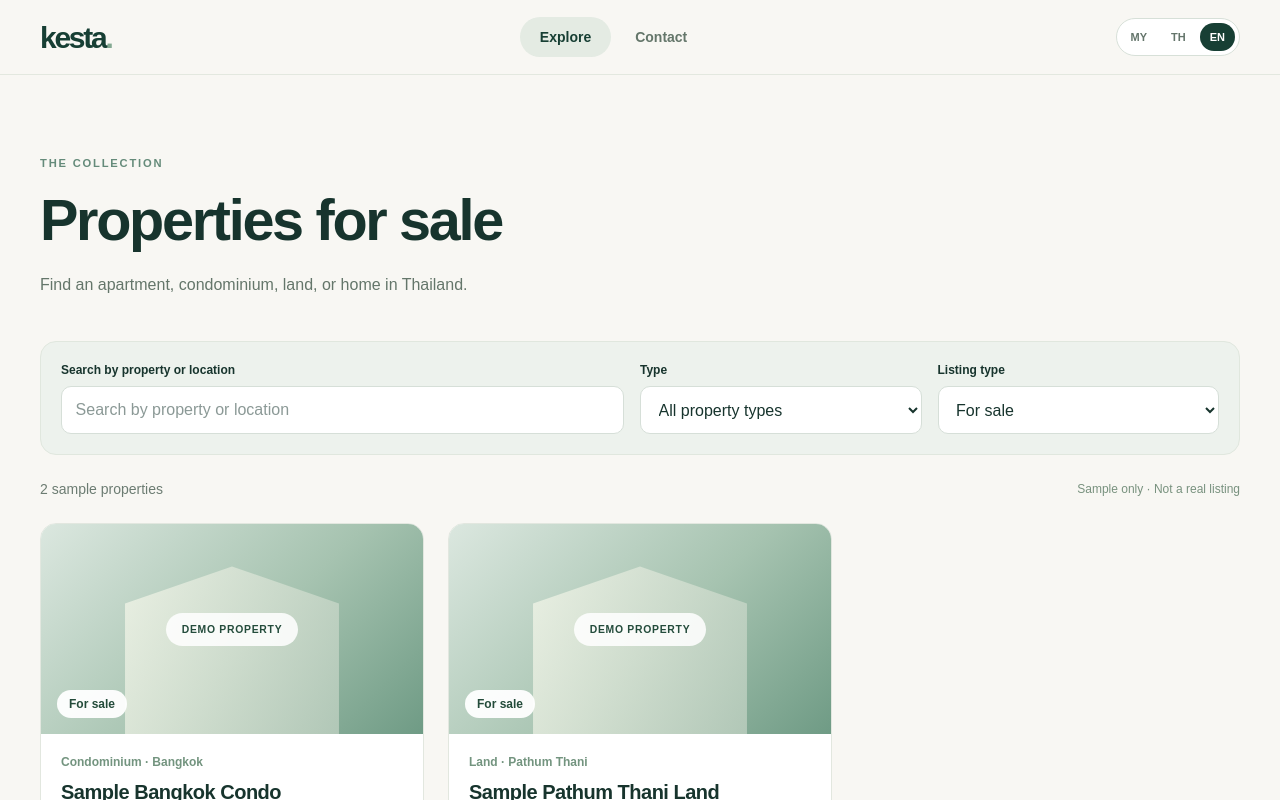
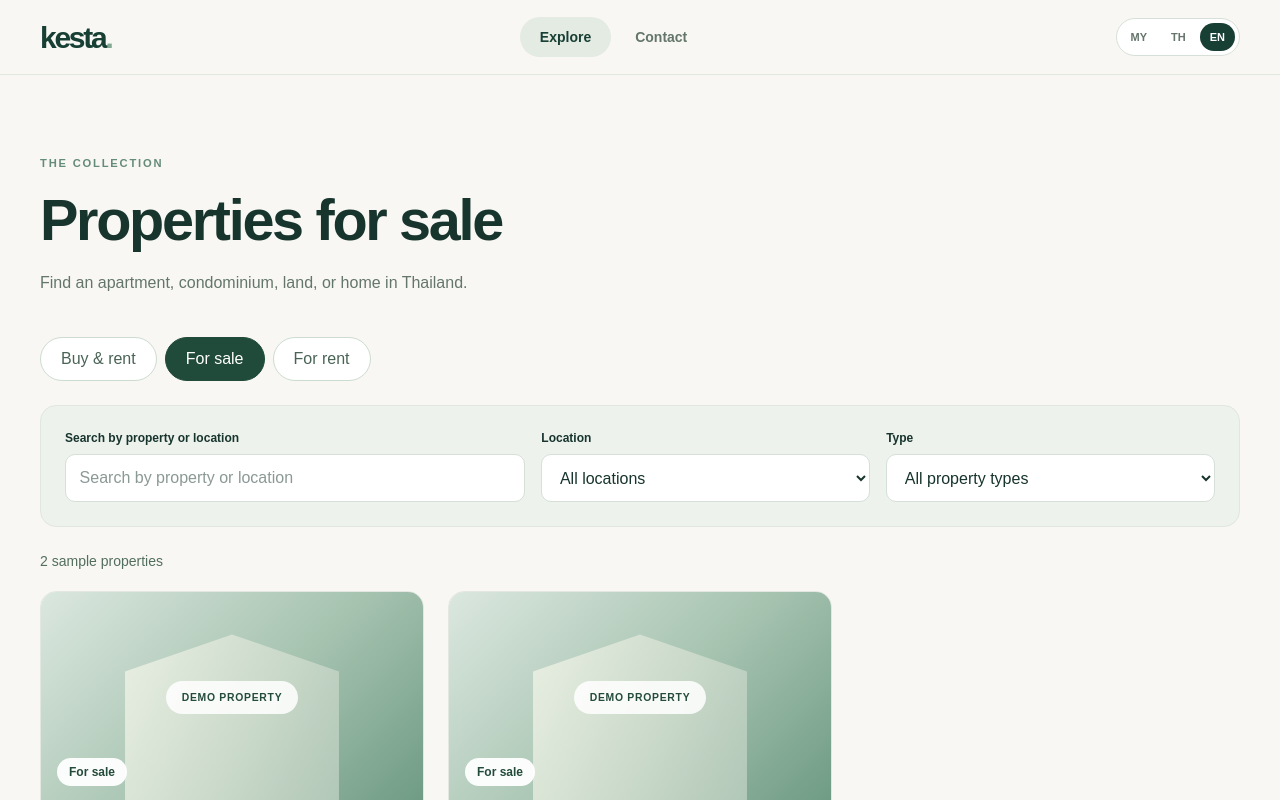
Before and after one commit to firmeen/K-estate, a Next.js app: page /en/buy in a window 1280 px wide. Shown: the top 800 px of the page. Built offline with nearby package versions, Linux system fonts and the light colour scheme.

Commit message:
feat(ux): streamline property filters and highlight location and area details

```diff
--- a/src/components/properties/property-explorer.tsx
+++ b/src/components/properties/property-explorer.tsx
@@ -6,61 +6,95 @@ import { getDictionary } from "@/i18n/dictionaries";
 import type { ListingMode, Property, PropertyType } from "@/types/property";
 import { PropertyCard } from "./property-card";
 
+type FilterValue = ListingMode | "all";
+
 export function PropertyExplorer({ locale, properties, initialMode = "all" }: {
   locale: Locale;
   properties: Property[];
-  initialMode?: ListingMode | "all";
+  initialMode?: FilterValue;
 }) {
   const t = getDictionary(locale);
   const [search, setSearch] = useState("");
-  const [mode, setMode] = useState<ListingMode | "all">(initialMode);
+  const [mode, setMode] = useState<FilterValue>(initialMode);
   const [type, setType] = useState<PropertyType | "all">("all");
+  const [province, setProvince] = useState("all");
+
+  const provinces = useMemo(() => {
+    const names = new Map<string,string>();
+    for (const property of properties) names.set(property.provinceCode, property.location[locale]);
+    return [...names.entries()].sort((a,b) => a[1].localeCompare(b[1]));
+  }, [properties,locale]);
+
   const filtered = useMemo(() => {
     const query = search.trim().toLocaleLowerCase();
-    return properties.filter((property) =>
+    return properties.filter(property =>
       (mode === "all" || property.listingMode === mode) &&
       (type === "all" || property.type === type) &&
-      (!query || [property.title[locale], property.location[locale], property.description[locale]]
-        .some((value) => value.toLocaleLowerCase().includes(query)))
+      (province === "all" || property.provinceCode === province) &&
+      (!query || [property.title[locale],property.location[locale],property.description[locale]]
+        .some(value => value.toLocaleLowerCase().includes(query)))
     );
-  }, [search, mode, type, properties, locale]);
+  }, [search,mode,type,province,properties,locale]);
 
-  const heading = initialMode === "sale" ? t.catalog.buyTitle : initialMode === "rent" ? t.catalog.rentTitle : t.catalog.title;
-  return (
-    <div className="container-width py-14 md:py-20">
-      <p className="eyebrow">{t.catalog.eyebrow}</p>
-      <h1 className="page-heading mt-4 max-w-3xl">{heading}</h1>
-      <p className="mt-5 max-w-2xl text-[#64766a]">{t.catalog.description}</p>
+  const changed = search !== "" || mode !== initialMode || type !== "all" || province !== "all";
+  function reset() { setSearch(""); setMode(initialMode); setType("all"); setProvince("all"); }
+  const title = initialMode === "sale" ? t.catalog.buyTitle : initialMode === "rent" ? t.catalog.rentTitle : t.catalog.title;
 
-      <div className="mt-11 grid gap-4 rounded-2xl border border-[#e0e7de] bg-[#edf2ed] p-5 md:grid-cols-[2fr_1fr_1fr]">
+  return <div className="container-width py-12 md:py-20">
+    <p className="eyebrow">{t.catalog.eyebrow}</p>
+    <h1 className="page-heading mt-4 max-w-3xl">{title}</h1>
+    <p className="mt-4 max-w-2xl leading-7 text-[#64766a]">{t.catalog.description}</p>
+
+    <section aria-label={t.catalog.mode} className="mt-10">
+      <div className="flex max-w-full flex-wrap items-center gap-2">
+        {([
+          { value:"all", label:t.catalog.allModes },
+          { value:"sale", label:t.common.sale },
+          { value:"rent", label:t.common.rent },
+        ] as const).map(option => (
+          <button key={option.value} type="button" aria-pressed={mode === option.value}
+            onClick={() => setMode(option.value)}
+            className={`min-h-11 rounded-full border px-5 py-2 text-sm font-semibold transition-colors focus-visible:outline-2 focus-visible:outline-offset-2 focus-visible:outline-[#55856c] ${mode === option.value ? "border-[#204a39] bg-[#204a39] text-white" : "border-[#cddcd0] bg-white text-[#496356] hover:bg-[#edf3ed]"}`}>
+            {option.label}
+          </button>
+        ))}
+      </div>
+    </section>
+
+    <section aria-label={t.catalog.search} className="mt-6 rounded-2xl border border-[#e0e7de] bg-[#edf2ed] p-4 md:p-6">
+      <div className="grid gap-4 md:grid-cols-2 lg:grid-cols-[1.4fr_1fr_1fr]">
         <label className="block">
           <span className="mb-2 block text-xs font-semibold">{t.catalog.search}</span>
-          <input className="input-field" type="search" placeholder={t.catalog.search} value={search} onChange={(event) => setSearch(event.target.value)} />
+          <input className="input-field" type="search" placeholder={t.catalog.search}
+            value={search} onChange={event=>setSearch(event.target.value)} />
+        </label>
+        <label className="block">
+          <span className="mb-2 block text-xs font-semibold">{t.catalog.location}</span>
+          <select className="input-field" value={province} onChange={event=>setProvince(event.target.value)}>
+            <option value="all">{t.catalog.allLocations}</option>
+            {provinces.map(([code,name])=><option key={code} value={code}>{name}</option>)}
+          </select>
         </label>
         <label className="block">
           <span className="mb-2 block text-xs font-semibold">{t.catalog.type}</span>
-          <select className="input-field" value={type} onChange={(event) => setType(event.target.value as PropertyType | "all")}>
+          <select className="input-field" value={type} onChange={event=>setType(event.target.value as PropertyType | "all")}>
             <option value="all">{t.catalog.allTypes}</option>
-            {(["condo", "apartment", "land", "house"] as const).map((value) => <option key={value} value={value}>{t.types[value]}</option>)}
-          </select>
-        </label>
-        <label className="block">
-          <span className="mb-2 block text-xs font-semibold">{t.catalog.mode}</span>
-          <select className="input-field" value={mode} onChange={(event) => setMode(event.target.value as ListingMode | "all")}>
-            <option value="all">{t.catalog.allModes}</option>
-            <option value="sale">{t.common.sale}</option>
-            <option value="rent">{t.common.rent}</option>
+            {(["condo","apartment","land","house"] as const).map(value => <option key={value} value={value}>{t.types[value]}</option>)}
           </select>
         </label>
       </div>
+    </section>
 
-      <div className="mt-6 flex items-center justify-between gap-4">
-        <p className="text-sm text-[#6c7c72]">{filtered.length} {t.catalog.results}</p>
-        <p className="text-xs text-[#78917e]">{t.common.demo}</p>
+    <div className="mt-6 flex flex-wrap items-center justify-between gap-3">
+      <p aria-live="polite" className="text-sm font-medium text-[#526e5d]">{filtered.length} {t.catalog.results}</p>
+      {changed && <button type="button" onClick={reset} className="min-h-11 rounded-full border border-[#bfcfbe] bg-white px-4 text-sm font-medium text-[#376849] hover:bg-[#eef3eb]">{t.catalog.clearFilters}</button>}
+    </div>
+
+    {filtered.length > 0
+      ? <div className="mt-5 grid gap-6 md:grid-cols-2 lg:grid-cols-3">
+        {filtered.map(property => <PropertyCard key={property.id} property={property} locale={locale}/>)}
       </div>
-      {filtered.length > 0
-        ? <div className="mt-6 grid gap-6 md:grid-cols-2 lg:grid-cols-3">{filtered.map((property) => <PropertyCard key={property.id} property={property} locale={locale}/>)}</div>
-        : <div className="mt-6 rounded-2xl border border-dashed border-[#c4d3c7] bg-white px-6 py-20 text-center text-[#647669]">{t.catalog.empty}</div>}
-    </div>
-  );
+      : <div className="mt-5 rounded-2xl border border-dashed border-[#c4d3c7] bg-white px-6 py-20 text-center text-[#647669]">{t.catalog.empty}</div>}
+    <p className="mt-7 text-xs text-[#78917e]">{t.common.demo}</p>
+  </div>;
 }
--- a/src/i18n/dictionaries.ts
+++ b/src/i18n/dictionaries.ts
@@ -5,7 +5,7 @@ export const dictionaries = {
     nav: { explore: "Explore", buy: "Buy", rent: "Rent", about: "Our story", contact: "Contact" },
     common: { viewAll: "Explore properties", viewDetails: "View details", getInTouch: "Contact owner", thailand: "Thailand", demo: "Sample only · Not a real listing", back: "Back to properties", bedrooms: "Beds", bathrooms: "Baths", area: "Area", perMonth: "/ month", sale: "For sale", rent: "For rent" },
     home: { eyebrow: "A PLACE TO BEGIN", title: "Find your place in Thailand.", description: "Explore properties for sale and rent, directly from a single property owner. Thoughtful spaces, clearly presented.", explore: "Browse properties", rent: "Explore rentals", sectionEyebrow: "THE COLLECTION", sectionTitle: "Spaces worth exploring", sectionDescription: "A preview of how your properties will be presented. All listings below are fictional examples.", promiseTitle: "A simpler way to find a place", promiseText: "Clear details. Easy discovery. A direct connection with the owner." },
-    catalog: { eyebrow: "THE COLLECTION", title: "Explore properties", buyTitle: "Properties for sale", rentTitle: "Properties for rent", description: "Find an apartment, condominium, land, or home in Thailand.", search: "Search by property or location", allTypes: "All property types", allModes: "Buy & rent", results: "sample properties", empty: "No matching sample properties. Try different filters.", type: "Type", mode: "Listing type" },
+    catalog: { eyebrow: "THE COLLECTION", title: "Explore properties", buyTitle: "Properties for sale", rentTitle: "Properties for rent", description: "Find an apartment, condominium, land, or home in Thailand.", search: "Search by property or location", allTypes: "All property types", allModes: "Buy & rent", results: "sample properties", location: "Location", allLocations: "All locations", clearFilters: "Clear filters", empty: "No matching sample properties. Try different filters.", type: "Type", mode: "Listing type" },
     detail: { overview: "Property overview", features: "At a glance", notice: "This is a fictional demonstration listing. No property is available for sale or rent through this preview.", inquiry: "Contact details will be published after the owner confirms them." },
     about: { eyebrow: "ABOUT KESTA", title: "More personal than a marketplace.", text: "KESTA is being built as a dedicated website for one property owner in Thailand, making it easier for Myanmar customers to explore sale and rental opportunities directly.", note: "Owner profile and verified business information will appear here when provided." },
     contact: { eyebrow: "LET'S CONNECT", title: "The right place starts with a conversation.", text: "Direct owner contact information and supported messaging channels will be added after verification.", note: "Contact links are not active yet. No phone number or messaging account has been invented." },
@@ -16,7 +16,7 @@ export const dictionaries = {
     nav: { explore: "อสังหาริมทรัพย์", buy: "ซื้อ", rent: "เช่า", about: "เกี่ยวกับเรา", contact: "ติดต่อ" },
     common: { viewAll: "ดูอสังหาริมทรัพย์", viewDetails: "ดูรายละเอียด", getInTouch: "ติดต่อเจ้าของ", thailand: "ประเทศไทย", demo: "ตัวอย่างเท่านั้น · ไม่ใช่ประกาศจริง", back: "กลับไปรายการทรัพย์", bedrooms: "ห้องนอน", bathrooms: "ห้องน้ำ", area: "พื้นที่", perMonth: "/ เดือน", sale: "ขาย", rent: "ให้เช่า" },
     home: { eyebrow: "เริ่มต้นค้นหาที่ของคุณ", title: "ค้นหาพื้นที่ของคุณในประเทศไทย", description: "ดูอสังหาริมทรัพย์สำหรับซื้อหรือเช่าจากเจ้าของโดยตรง ข้อมูลชัดเจน ค้นหาได้ง่าย", explore: "ดูรายการทรัพย์", rent: "ดูทรัพย์ให้เช่า", sectionEyebrow: "รายการอสังหาริมทรัพย์", sectionTitle: "พื้นที่ที่น่าสนใจ", sectionDescription: "ตัวอย่างหน้าตาประกาศที่จะใช้จริง รายการต่อไปนี้เป็นข้อมูลสมมติทั้งหมด", promiseTitle: "ค้นหาทรัพย์ได้ง่ายกว่า", promiseText: "รายละเอียดชัดเจน ค้นหาสะดวก ติดต่อเจ้าของโดยตรง" },
-    catalog: { eyebrow: "รายการอสังหาริมทรัพย์", title: "ค้นหาอสังหาริมทรัพย์", buyTitle: "ทรัพย์สำหรับขาย", rentTitle: "ทรัพย์สำหรับเช่า", description: "เลือกดูคอนโด อพาร์ตเมนต์ ที่ดิน และบ้านในประเทศไทย", search: "ค้นหาชื่อทรัพย์หรือทำเล", allTypes: "ทุกประเภท", allModes: "ซื้อและเช่า", results: "รายการตัวอย่าง", empty: "ไม่พบรายการตัวอย่างตามเงื่อนไข ลองเปลี่ยนตัวกรอง", type: "ประเภททรัพย์", mode: "ประเภทประกาศ" },
+    catalog: { eyebrow: "รายการอสังหาริมทรัพย์", title: "ค้นหาอสังหาริมทรัพย์", buyTitle: "ทรัพย์สำหรับขาย", rentTitle: "ทรัพย์สำหรับเช่า", description: "เลือกดูคอนโด อพาร์ตเมนต์ ที่ดิน และบ้านในประเทศไทย", search: "ค้นหาชื่อทรัพย์หรือทำเล", allTypes: "ทุกประเภท", allModes: "ซื้อและเช่า", results: "รายการตัวอย่าง", location: "จังหวัด / ทำเล", allLocations: "ทุกพื้นที่", clearFilters: "ล้างตัวกรอง", empty: "ไม่พบรายการตัวอย่างตามเงื่อนไข ลองเปลี่ยนตัวกรอง", type: "ประเภททรัพย์", mode: "ประเภทประกาศ" },
     detail: { overview: "รายละเอียดทรัพย์", features: "ข้อมูลเบื้องต้น", notice: "ประกาศนี้เป็นข้อมูลสมมติสำหรับสาธิต ยังไม่มีอสังหาริมทรัพย์ที่เปิดขายหรือเช่าผ่านหน้านี้", inquiry: "จะแสดงช่องทางติดต่อเมื่อเจ้าของยืนยันข้อมูลแล้ว" },
     about: { eyebrow: "เกี่ยวกับ KESTA", title: "เว็บไซต์ส่วนตัว ไม่ใช่ตลาดรวมประกาศ", text: "KESTA กำลังพัฒนาเป็นเว็บไซต์อสังหาริมทรัพย์ของเจ้าของรายเดียวในประเทศไทย เพื่อให้ลูกค้าชาวเมียนมาค้นหาทรัพย์ขายและเช่าได้โดยตรง", note: "จะเพิ่มข้อมูลเจ้าของและธุรกิจที่ตรวจสอบแล้วภายหลัง" },
     contact: { eyebrow: "ติดต่อเรา", title: "พื้นที่ที่ใช่ เริ่มต้นจากการพูดคุย", text: "ช่องทางติดต่อเจ้าของและแอปส่งข้อความจะเพิ่มหลังตรวจสอบข้อมูล", note: "ขณะนี้ยังไม่มีข้อมูลโทรศัพท์หรือบัญชีติดต่อที่ยืนยันแล้ว" },
@@ -27,7 +27,7 @@ export const dictionaries = {
     nav: { explore: "အိမ်ခြံမြေများ", buy: "ဝယ်ရန်", rent: "ငှားရန်", about: "ကျွန်ုပ်တို့အကြောင်း", contact: "ဆက်သွယ်ရန်" },
     common: { viewAll: "အိမ်ခြံမြေများကြည့်ရန်", viewDetails: "အသေးစိတ်ကြည့်ရန်", getInTouch: "ပိုင်ရှင်ကို ဆက်သွယ်ရန်", thailand: "ထိုင်းနိုင်ငံ", demo: "နမူနာသာ · အမှန်တကယ် ကြော်ငြာမဟုတ်ပါ", back: "အိမ်ခြံမြေများသို့ ပြန်ရန်", bedrooms: "အိပ်ခန်း", bathrooms: "ရေချိုးခန်း", area: "အကျယ်အဝန်း", perMonth: "/ လ", sale: "ရောင်းရန်", rent: "ငှားရန်" },
     home: { eyebrow: "သင့်နေရာကို ရှာဖွေပါ", title: "ထိုင်းနိုင်ငံမှာ သင့်အတွက် နေရာတစ်ခု ရှာဖွေပါ။", description: "ပိုင်ရှင်ထံမှ တိုက်ရိုက် ရောင်းရန်နှင့် ငှားရန် အိမ်ခြံမြေများကို လွယ်ကူစွာ ရှာဖွေကြည့်ရှုနိုင်ပါသည်။", explore: "အိမ်ခြံမြေများကြည့်ရန်", rent: "ငှားရန် ကြည့်ရန်", sectionEyebrow: "အိမ်ခြံမြေစုစည်းမှု", sectionTitle: "စိတ်ဝင်စားဖွယ် နေရာများ", sectionDescription: "အောက်ပါကြော်ငြာများသည် ဝက်ဘ်ဆိုက်ပုံစံကို ပြသရန် ဖန်တီးထားသည့် နမူနာများသာ ဖြစ်ပါသည်။", promiseTitle: "နေရာရှာဖွေရန် ပိုမိုလွယ်ကူစေခြင်း", promiseText: "ရှင်းလင်းသော အချက်အလက်များ၊ လွယ်ကူသော ရှာဖွေမှုနှင့် ပိုင်ရှင်ထံ တိုက်ရိုက်ဆက်သွယ်နိုင်မှု။" },
-    catalog: { eyebrow: "အိမ်ခြံမြေများ", title: "အိမ်ခြံမြေများ ရှာဖွေရန်", buyTitle: "ရောင်းရန် အိမ်ခြံမြေများ", rentTitle: "ငှားရန် အိမ်ခြံမြေများ", description: "ထိုင်းနိုင်ငံရှိ ကွန်ဒို၊ တိုက်ခန်း၊ မြေကွက်နှင့် အိမ်များကို ရှာဖွေပါ။", search: "အမည် သို့မဟုတ် နေရာဖြင့် ရှာရန်", allTypes: "အမျိုးအစားအားလုံး", allModes: "ဝယ်ရန်နှင့် ငှားရန်", results: "နမူနာစာရင်း", empty: "ရှာဖွေမှုနှင့် ကိုက်ညီသော နမူနာမတွေ့ပါ။ စစ်ထုတ်မှုကို ပြောင်းကြည့်ပါ။", type: "အိမ်ခြံမြေအမျိုးအစား", mode: "ကြော်ငြာအမျိုးအစား" },
+    catalog: { eyebrow: "အိမ်ခြံမြေများ", title: "အိမ်ခြံမြေများ ရှာဖွေရန်", buyTitle: "ရောင်းရန် အိမ်ခြံမြေများ", rentTitle: "ငှားရန် အိမ်ခြံမြေများ", description: "ထိုင်းနိုင်ငံရှိ ကွန်ဒို၊ တိုက်ခန်း၊ မြေကွက်နှင့် အိမ်များကို ရှာဖွေပါ။", search: "အမည် သို့မဟုတ် နေရာဖြင့် ရှာရန်", allTypes: "အမျိုးအစားအားလုံး", allModes: "ဝယ်ရန်နှင့် ငှားရန်", results: "နမူနာစာရင်း", location: "တည်နေရာ", allLocations: "နေရာအားလုံး", clearFilters: "စစ်ထုတ်မှုများ ရှင်းရန်", empty: "ရှာဖွေမှုနှင့် ကိုက်ညီသော နမူနာမတွေ့ပါ။ စစ်ထုတ်မှုကို ပြောင်းကြည့်ပါ။", type: "အိမ်ခြံမြေအမျိုးအစား", mode: "ကြော်ငြာအမျိုးအစား" },
     detail: { overview: "အိမ်ခြံမြေ အကြောင်း", features: "အချက်အလက်များ", notice: "ဤကြော်ငြာသည် စမ်းသပ်ပြသရန် ဖန်တီးထားသော နမူနာဖြစ်ပြီး အမှန်တကယ် ရောင်းချခြင်း သို့မဟုတ် ငှားရမ်းခြင်း မရှိပါ။", inquiry: "ပိုင်ရှင်၏ ဆက်သွယ်ရန် အချက်အလက်များကို အတည်ပြုပြီးမှ ဖော်ပြပါမည်။" },
     about: { eyebrow: "KESTA အကြောင်း", title: "ပိုင်ရှင်နှင့် တိုက်ရိုက်ချိတ်ဆက်နိုင်မည့် နေရာ။", text: "KESTA သည် ထိုင်းနိုင်ငံရှိ အိမ်ခြံမြေပိုင်ရှင်တစ်ဦး၏ ရောင်းရန်နှင့် ငှားရန် အိမ်ခြံမြေများကို မြန်မာဖောက်သည်များ ရှာဖွေကြည့်ရှုနိုင်ရန် ဖန်တီးနေသော ဝက်ဘ်ဆိုက်ဖြစ်ပါသည်။", note: "အတည်ပြုထားသော ပိုင်ရှင်နှင့် လုပ်ငန်းအချက်အလက်များကို နောက်ပိုင်းတွင် ထည့်သွင်းပါမည်။" },
     contact: { eyebrow: "ဆက်သွယ်ရန်", title: "သင့်နေရာအသစ်ကို ရှာဖွေဖို့ စကားပြောကြရအောင်။", text: "အတည်ပြုထားသော ပိုင်ရှင်၏ ဆက်သွယ်ရန် နည်းလမ်းများကို နောက်ပိုင်းတွင် ထည့်သွင်းပါမည်။", note: "ဆက်သွယ်ရန် ဖုန်းနံပါတ် သို့မဟုတ် အကောင့်ကို အတည်မပြုရသေးပါ။" },
```
Also changed, not shown: src/app/[locale]/properties/[slug]/page.tsx (+37 -19 lines).
